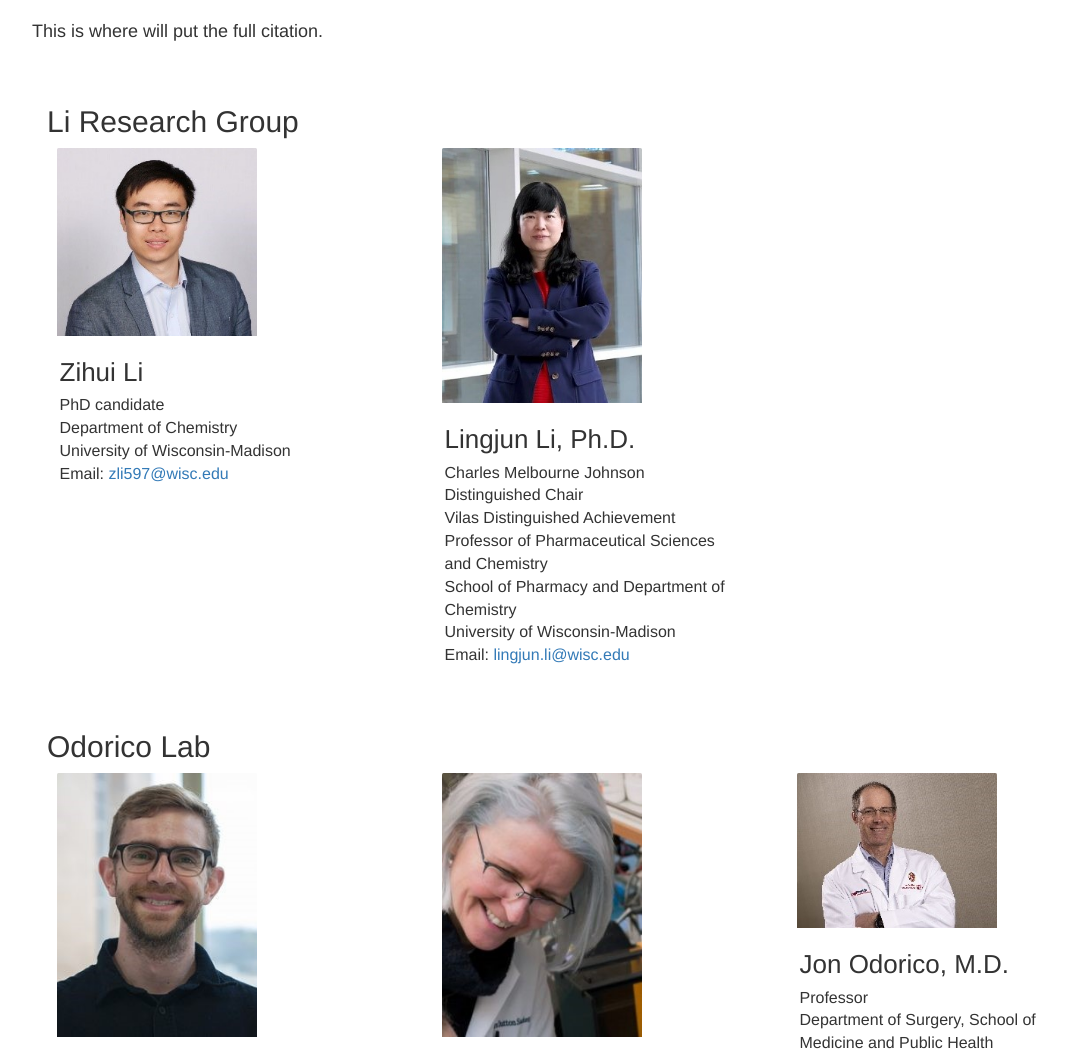
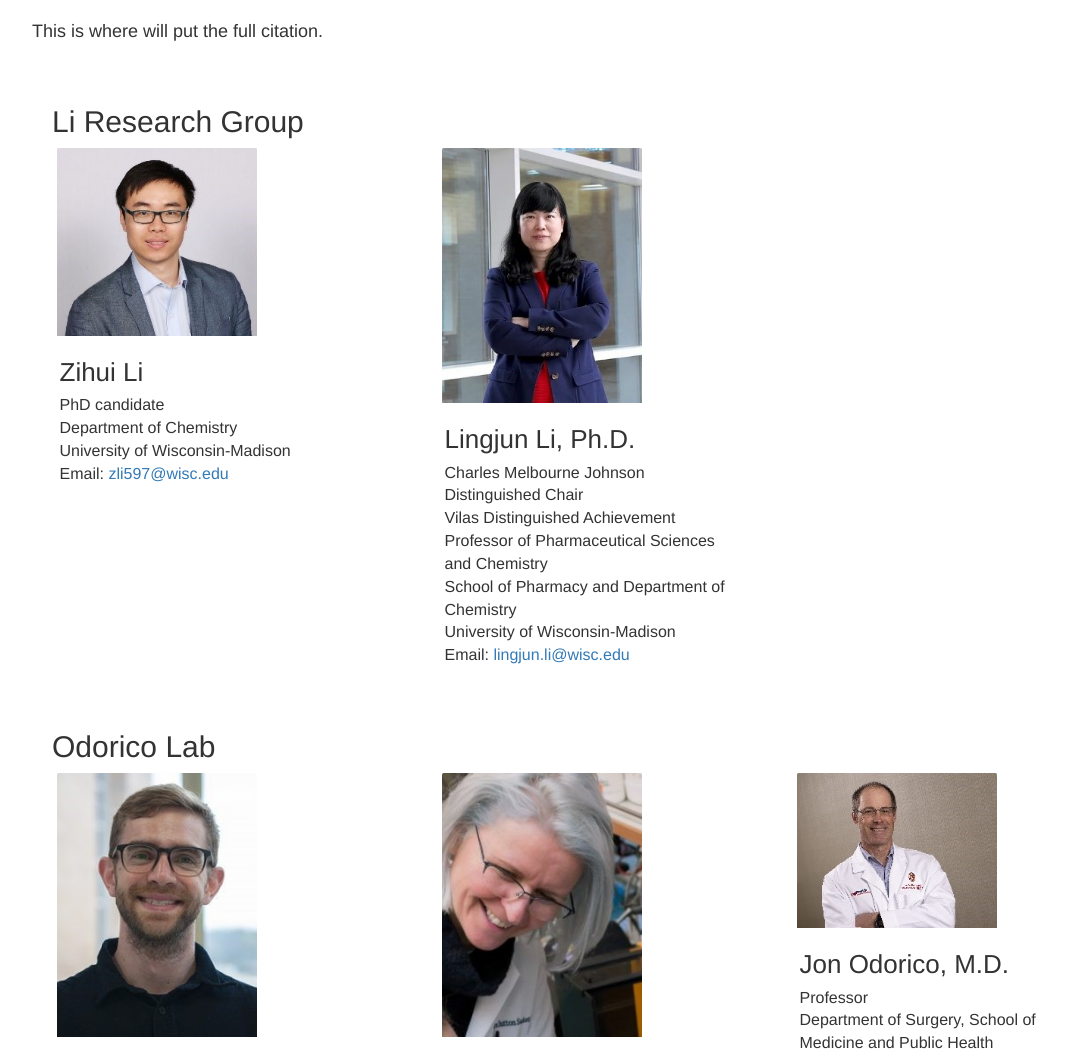
Before and after one commit to grahamdelafield/NC_WebApp, a Flask app: page /authors in a window 1280 px wide. Shown: the part 185-1235 px from the top of the page, without its empty margins (53-1120 px from the left). Run offline with Flask 2, Linux system fonts and the light colour scheme; some libraries are stand-ins or nearby versions.

Commit message:
fixed author css

```diff
--- a/static/css/styles.css
+++ b/static/css/styles.css
@@ -27,16 +27,16 @@
     margin: auto;
     display: flex;
 }
+.lab-heading {
+    padding-left: 5px;
+}
 .card {
     width: 250px;
     height: 200px;
 }
 .card-title {
     font-size: 26px;
-    text-align: center;
-}
-.person-card {
-    width: 325px;
+    text-align: left;
 }
 .card-img-top {
     width: 200px;
@@ -44,8 +44,8 @@
     margin-left: 10px;
     margin-right: auto;
 }
-.card-title {
-    text-align: left;
+.person-card {
+    width: 325px;
 }
 .person-card-text {
     font-size: 16px;
--- a/templates/authors.html
+++ b/templates/authors.html
@@ -14,7 +14,7 @@
             <a href="mailto:lingjun.li@wisc.edu">Dr. Lingjun Li</a>.
         </p> -->
     <section class="container">
-        <h2>Li Research Group</h2>
+        <h2 class="lab-heading">Li Research Group</h2>
         <div class="row">
             <div class="col-xs ml-4 mr-5">
                 <div class="person-card" >
@@ -42,7 +42,7 @@
                 </div>
             </div>
     <section class="container">
-        <h2 style="padding-top: 3rem;">Odorico Lab</h2>
+        <h2 class="lab-heading" style="padding-top: 3rem;">Odorico Lab</h2>
         <div class="row">
             <div class="col-xs ml-4 mr-5">
                 <div class="person-card">
```
Also changed, not shown: objects.txt (renamed from templates/objects.txt).
